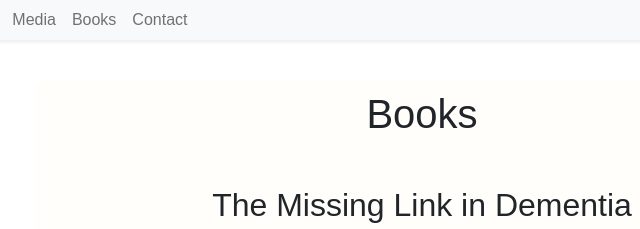
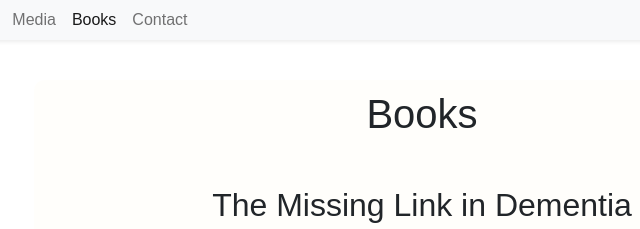
Before and after one commit to cathdxn/jo-dixon-website, a plain HTML site: page books.html in a window 1280 px wide. Shown: the top 229 px of the page, 218-858 px from the left. Drawn offline with nearby package versions, Linux system fonts and the light colour scheme.

Commit message:
Fix books navbar

```diff
--- a/books.html
+++ b/books.html
@@ -67,7 +67,7 @@
               >
             </li>
             <li class="nav-item">
-              <a class="nav-link" href="/books.html" title="Books page link"
+              <a class="nav-link active" href="/books.html" title="Books page link"
                 >Books</a
               >
             </li>
```
